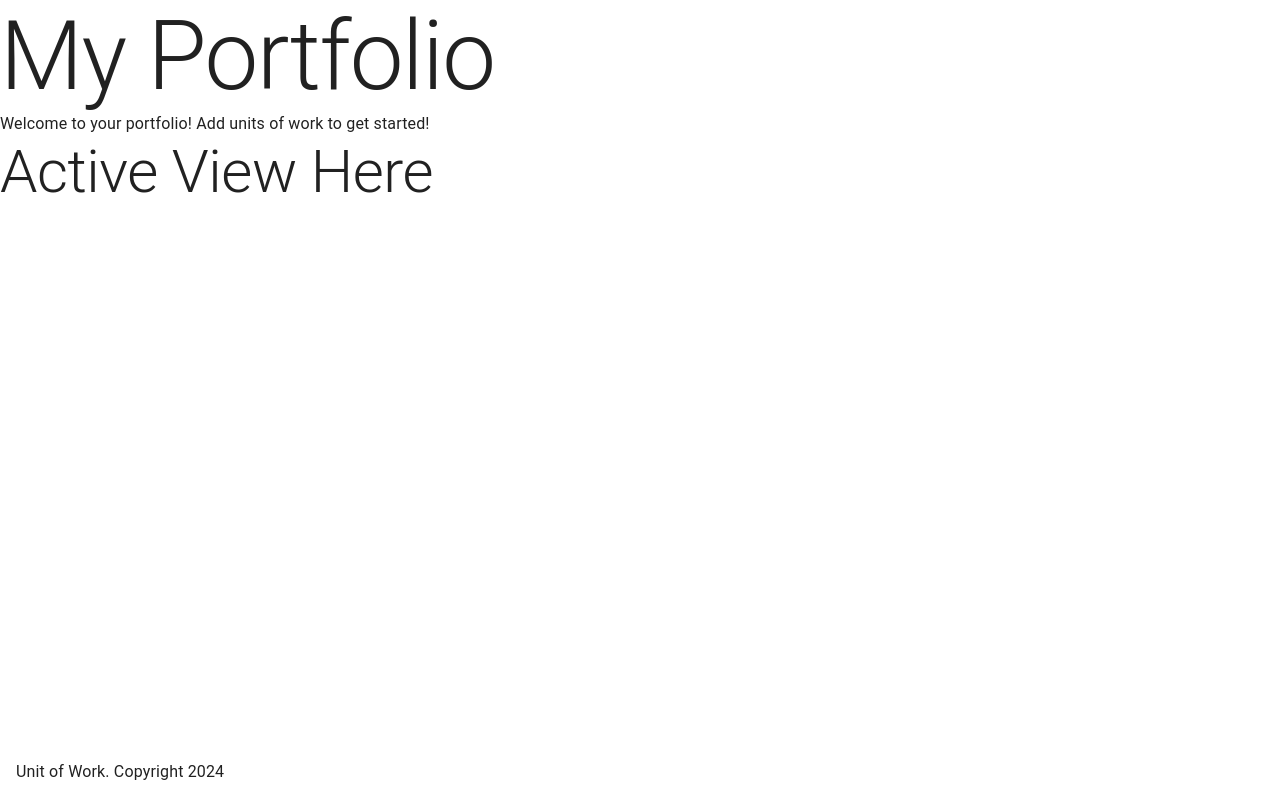
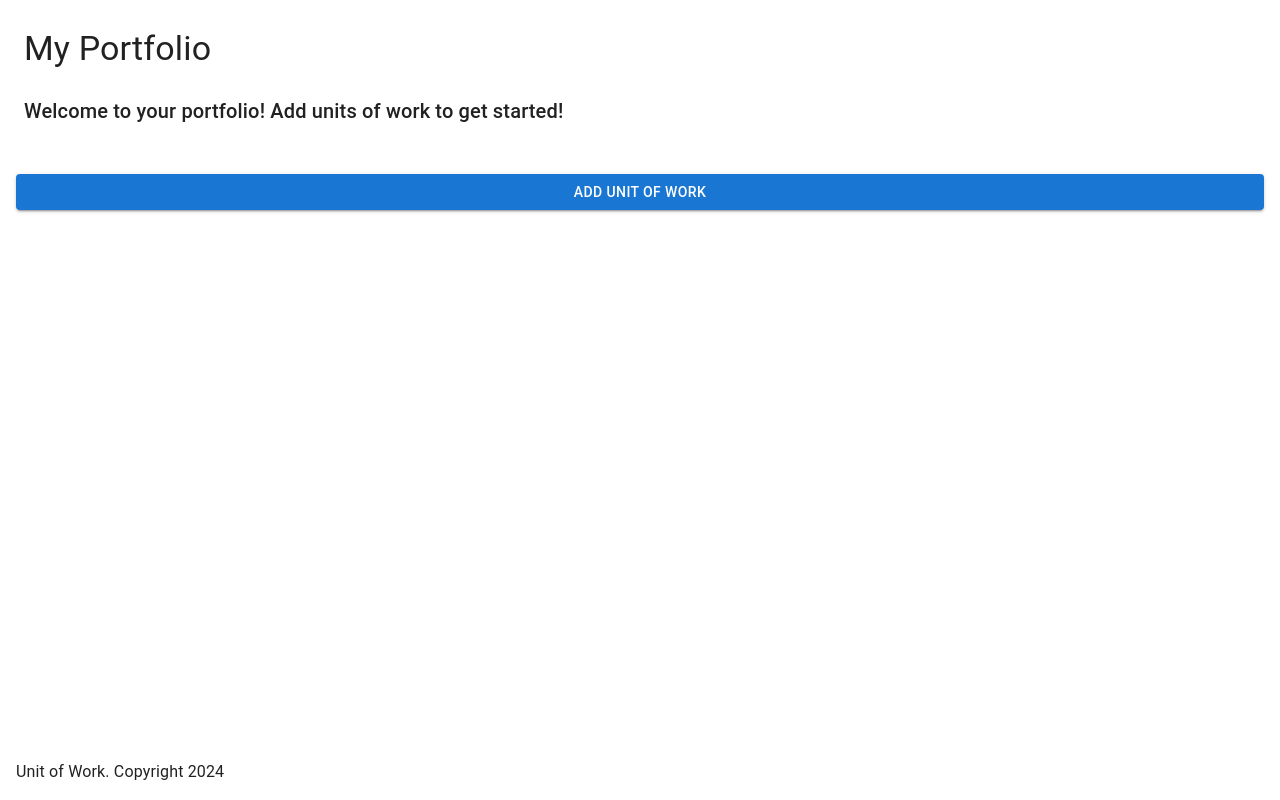
Before and after one commit to spensbot/unit-of-work, a React (Vite) app: page / in a window 1280 px wide. Built offline with nearby package versions, Linux system fonts and the light colour scheme.

Commit message:
Begin adding UI

```diff
--- a/src/Portfolio/Portfolio.ts
+++ b/src/Portfolio/Portfolio.ts
@@ -1,27 +1,36 @@
 import { FieldDef } from '../Field/Field'
 import { View } from '../View/View'
+import { Unit } from '../Unit/Unit'
 import { useAppSelector } from '../app/store'
 
 export interface Portfolio { // Collection, Domain, Portfolio, Universe
   name: string
   description: string
-  rootUnitGuids: string[]
+  rootUnits: string[]
+  units: { [guid: string]: Unit }
   fieldDefs: { [name: string]: FieldDef | undefined }
   layerNames: string[]
   views: View[]
+  viewUnits: string[]
 }
 
 export function newPortfolio(): Portfolio {
   return {
     name: 'My Portfolio',
     description: 'Welcome to your portfolio! Add units of work to get started!',
-    rootUnitGuids: [],
+    rootUnits: [],
+    units: {},
     fieldDefs: {},
     layerNames: [],
-    views: []
+    views: [],
+    viewUnits: []
   }
 }
 
 export function useActivePortfolio<T>(cb: (portfolio: Portfolio) => T): T {
   return useAppSelector(state => cb(state.portfolio))
 }
+
+export function getViewUnits(portfolio: Portfolio, view: View): string[] {
+  return portfolio.rootUnits
+}
--- a/src/Portfolio/PortfolioView.tsx
+++ b/src/Portfolio/PortfolioView.tsx
@@ -1,18 +1,27 @@
-import { Typography } from "@mui/material"
-import { useActivePortfolio } from "../Portfolio/Portfolio"
-import ActiveView from "../View/ActiveView"
+import ActiveView from "../View/ViewView"
 import styled from "@emotion/styled"
+import DisplayInput from "../components/DisplayInput"
+import { setName, setDescription } from "./portfolioSlice"
+import { useActivePortfolio } from "./Portfolio"
+import { useAppDispatch } from "../app/store"
 
 export default function PortfolioView() {
-  const portfolioName = useActivePortfolio((portfolio) => portfolio.name)
-  const portfolioDescription = useActivePortfolio(
-    (portfolio) => portfolio.description
-  )
+  const name = useActivePortfolio((portfolio) => portfolio.name)
+  const description = useActivePortfolio((portfolio) => portfolio.description)
+  const dispatch = useAppDispatch()
 
   return (
     <Root>
-      <Typography variant="h1">{portfolioName}</Typography>
-      <Typography>{portfolioDescription}</Typography>
+      <DisplayInput
+        variant="h4"
+        value={name}
+        onChange={(name) => dispatch(setName(name))}
+      />
+      <DisplayInput
+        variant="h6"
+        value={description}
+        onChange={(description) => dispatch(setDescription(description))}
+      />
       <ActiveView />
     </Root>
   )
@@ -20,4 +29,8 @@ export default function PortfolioView() {
 
 const Root = styled.div`
   flex: 1 0 auto;
+  display: flex;
+  flex-direction: column;
+  gap: ${({ theme }) => theme.spacing(1)};
+  padding: ${({ theme }) => theme.spacing(2)};
 `
--- a/src/Portfolio/portfolioSlice.ts
+++ b/src/Portfolio/portfolioSlice.ts
@@ -1,6 +1,10 @@
 import { createSlice, PayloadAction } from '@reduxjs/toolkit'
-import { newPortfolio } from './Portfolio'
+import { newPortfolio, Portfolio, getViewUnits } from './Portfolio'
 import { newUnit } from '../Unit/Unit'
+
+function updateViewUnits(portfolio: Portfolio) {
+  portfolio.viewUnits = getViewUnits(portfolio, portfolio.views[0])
+}
 
 const portfolioSlice = createSlice({
   name: 'portfolio',
@@ -12,12 +16,18 @@ const portfolioSlice = createSlice({
     setDescription: (state, { payload }: PayloadAction<string>) => {
       state.description = payload
     },
-    // addUnit: (state) => {
-    //   state.rootUnits.push(newUnit())
-    // }
+    addUnit: (state) => {
+      const unit = newUnit()
+      state.units[unit.guid] = unit
+      state.rootUnits.push(unit.guid)
+      updateViewUnits(state)
+    },
+    setUnitName: (state, { payload }: PayloadAction<{ guid: string, name: string }>) => {
+      state.units[payload.guid].name = payload.name
+    }
   }
 })
 
-export const { setName, setDescription } = portfolioSlice.actions
+export const { setName, setDescription, addUnit, setUnitName } = portfolioSlice.actions
 
 export const portfolioReducer = portfolioSlice.reducer
--- a/src/Unit/Unit.ts
+++ b/src/Unit/Unit.ts
@@ -1,5 +1,4 @@
 import { Fields } from '../Field/Field'
-import { useActivePortfolio } from '../Portfolio/Portfolio'
 import { v4 as uuidv4 } from 'uuid';
 
 
@@ -22,7 +21,3 @@ export function newUnit(): Unit {
     fields: {}
   }
 }
-
-// export function useActiveUnit<T>(cb: (unit: Unit) => T): T {
-//   return useActivePortfolio(portfolio => cb(portfolio.rootUnits[0]))
-// }
--- /dev/null
+++ b/src/Unit/UnitView.tsx
@@ -0,0 +1,33 @@
+import styled from "@emotion/styled"
+import { useAppDispatch } from "../app/store"
+import DisplayInput from "../components/DisplayInput"
+import { useActivePortfolio } from "../Portfolio/Portfolio"
+import { setUnitName } from "../Portfolio/portfolioSlice"
+
+export default function UnitView({ guid }: { guid: string }) {
+  const unit = useActivePortfolio((p) => p.units[guid])
+  const dispatch = useAppDispatch()
+
+  return (
+    <Root>
+      <DisplayInput
+        value={unit.name}
+        onChange={(name) =>
+          dispatch(
+            setUnitName({
+              guid,
+              name,
+            })
+          )
+        }
+      />
+    </Root>
+  )
+}
+
+const Root = styled.div`
+  display: flex;
+  align-items: center;
+  gap: ${({ theme }) => theme.spacing(1)};
+  border-bottom: 1px solid ${({ theme }) => theme.palette.divider};
+`
--- a/src/View/ActiveView.tsx
+++ /dev/null
@@ -1,9 +0,0 @@
-import { Typography } from "@mui/material"
-
-export default function ActiveView() {
-  return (
-    <>
-      <Typography variant="h2">Active View Here</Typography>
-    </>
-  )
-}
--- /dev/null
+++ b/src/View/ViewView.tsx
@@ -0,0 +1,30 @@
+import { useActivePortfolio } from "../Portfolio/Portfolio"
+import styled from "@emotion/styled"
+import UnitView from "../Unit/UnitView"
+import Button from "@mui/material/Button"
+import { useAppDispatch } from "../app/store"
+import { addUnit } from "../Portfolio/portfolioSlice"
+import Box from "@mui/material/Box"
+
+export default function ViewView() {
+  const viewUnits = useActivePortfolio((portfolio) => portfolio.viewUnits)
+  const dispatch = useAppDispatch()
+
+  return (
+    <Root>
+      <Box height={(theme) => theme.spacing(2)} />
+      {viewUnits.map((guid) => (
+        <UnitView guid={guid} />
+      ))}
+      <Box height={(theme) => theme.spacing(2)} />
+      <Button variant="contained" onClick={() => dispatch(addUnit())}>
+        Add Unit of Work
+      </Button>
+    </Root>
+  )
+}
+
+const Root = styled.div`
+  display: flex;
+  flex-direction: column;
+`
--- /dev/null
+++ b/src/components/DisplayInput.tsx
@@ -0,0 +1,38 @@
+import TextField from "@mui/material/TextField"
+import { FormControl } from "@mui/material"
+import { Variant } from "@mui/material/styles/createTypography"
+
+interface Props {
+  value: string
+  onChange: (newValue: string) => void
+  variant?: Variant
+}
+
+export default function DisplayInput({
+  value,
+  onChange,
+  variant = "body1",
+}: Props) {
+  return (
+    <FormControl fullWidth>
+      <TextField
+        variant="standard"
+        value={value}
+        onChange={(e) => onChange(e.target.value)}
+        sx={(theme) => ({
+          input: {
+            fontSize: theme.typography[variant].fontSize,
+            fontWeight: theme.typography[variant].fontWeight,
+            padding: theme.spacing(1),
+          },
+          "& .MuiInput-underline:before": {
+            borderBottom: "none", // Remove bottom underline (before focus)
+          },
+          "& .MuiInput-underline:after": {
+            borderBottom: "none", // Remove bottom underline (after focus)
+          },
+        })}
+      />
+    </FormControl>
+  )
+}
```
